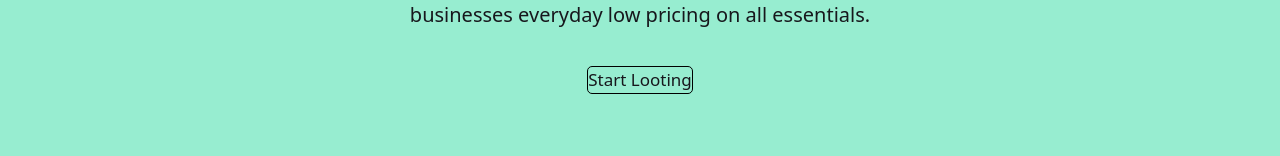
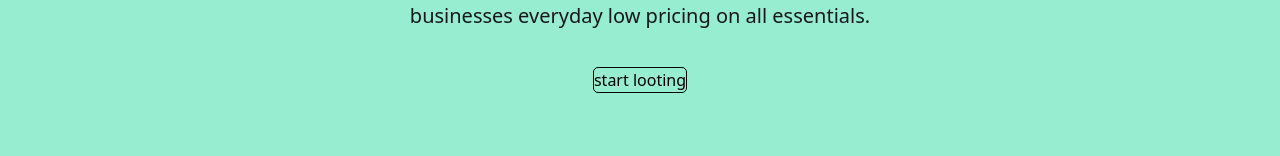
Before and after one commit to Noor-Ellahi/my-e-commerce-project, a Next.js app: page / in a window 1280 px wide. Shown: the part 503-659 px from the top of the page. Built offline with nearby package versions, Linux system fonts and the light colour scheme.

Commit message:
Update project

```diff
--- a/src/app/cart/page.js
+++ b/src/app/cart/page.js
@@ -26,7 +26,7 @@ const Cart = () => {
     const [users, setUsers] = useState([])
     const [otherDetails, setOtherDetails] = useState({
         address : "",
-        number : null ,
+        number : "" ,
     })
 
     // clear states
--- a/src/app/layout.js
+++ b/src/app/layout.js
@@ -30,7 +30,7 @@ import "@/app/global.css"
 
 const  RootLayout =({ children }) => {
   return (
-    <html lang="en">
+    <html lang="en" data-scroll-behavior="smooth">
       <body>
         <Navbar />
         {children}
--- a/src/app/page.js
+++ b/src/app/page.js
@@ -184,9 +184,7 @@ const Product = () => {
           <p>Bazaar is Pakistans leading e-commerce and financial services platform.
             Our mobile app provides homes and businesses everyday low pricing on all essentials.</p>
           <button >
-            <a href = "#category">
-              Start Looting
-            </a>
+            start looting
 
           </button>
         </div>
--- a/src/components/navigation/navigation.js
+++ b/src/components/navigation/navigation.js
@@ -69,6 +69,7 @@ const Navbar = () => {
                 Home
               </Link>
             </MDBNavbarLink>
+
 
             {
               (authUser && authUser?.email == "admin@gmail.com")
```
